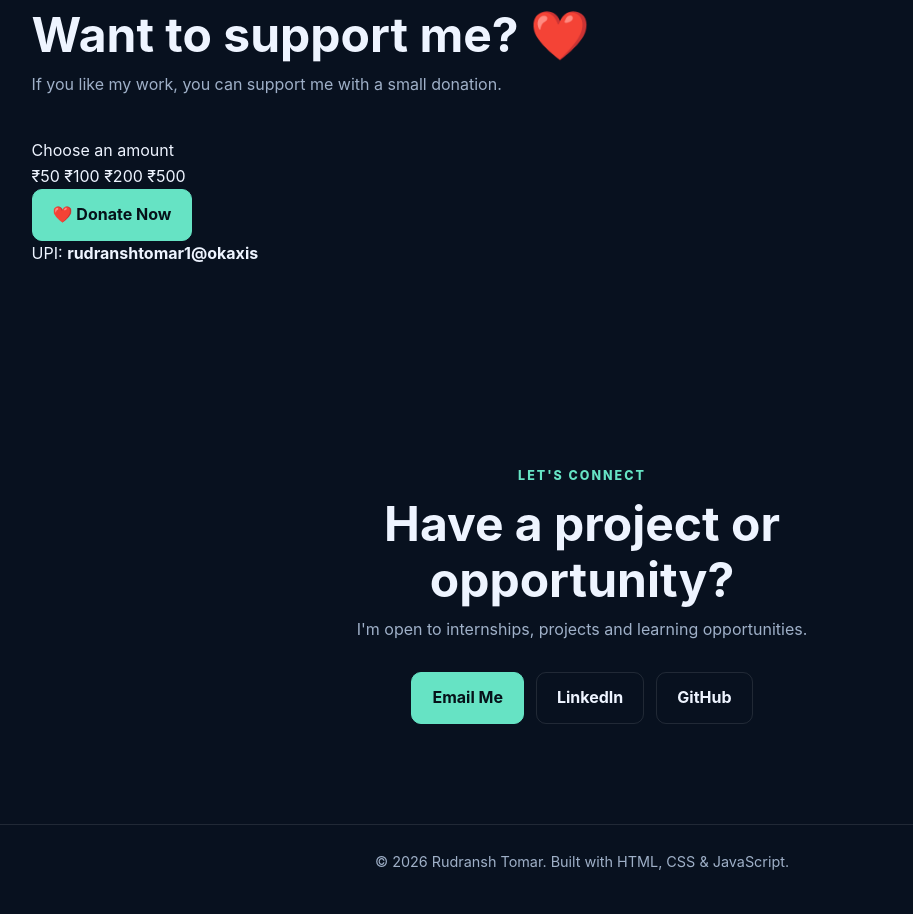
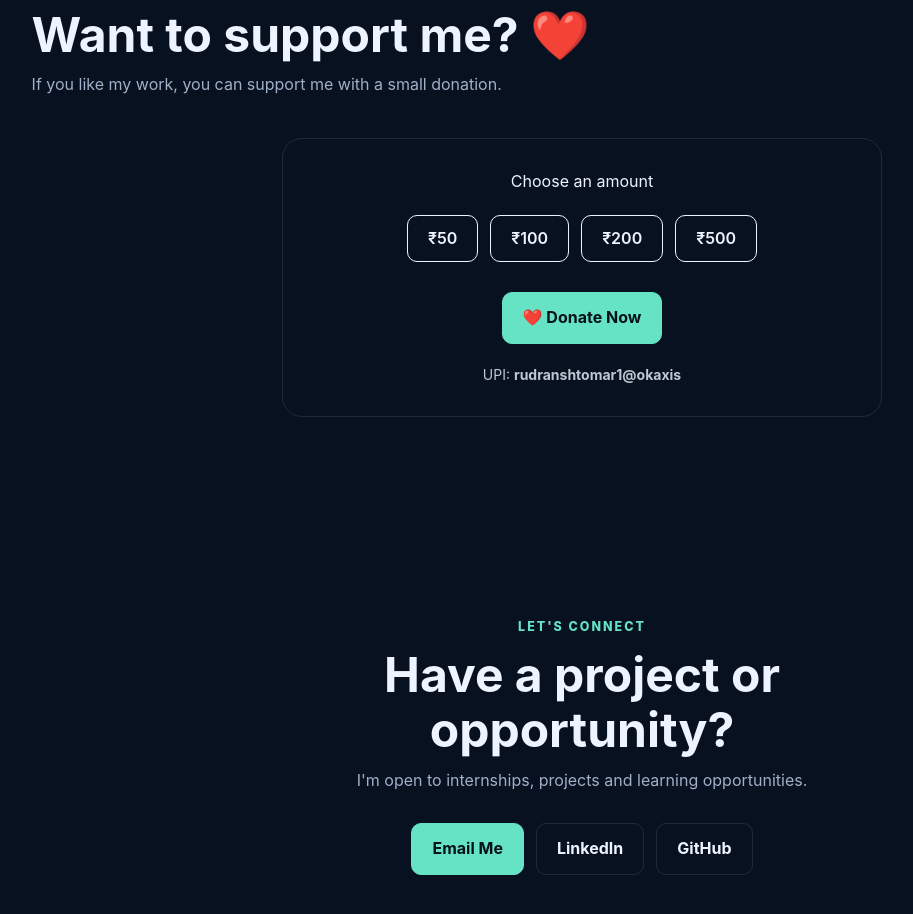
Before and after one commit to Rudranshtomar/portfolio, a plain HTML site: page index.html in a window 1280 px wide. Shown: the part 3740-4654 px from the top of the page, without its empty margins (58-971 px from the left). Drawn offline with Linux system fonts and the light colour scheme.

Commit message:
Update style.css
update porfolio

```diff
--- a/style.css
+++ b/style.css
@@ -274,3 +274,39 @@ footer {
   .skill-grid, .project-grid, .stats { grid-template-columns: 1fr; }
   h1 { font-size: 3rem; }
 }
+.donate-box {
+  max-width: 600px;
+  margin: 30px auto 0;
+  padding: 30px;
+  text-align: center;
+  border: 1px solid rgba(255, 255, 255, 0.1);
+  border-radius: 20px;
+}
+
+.donate-buttons {
+  display: flex;
+  justify-content: center;
+  gap: 12px;
+  flex-wrap: wrap;
+  margin: 20px 0;
+}
+
+.donate-buttons a {
+  text-decoration: none;
+  padding: 10px 20px;
+  border-radius: 10px;
+  border: 1px solid currentColor;
+  font-weight: 600;
+}
+
+.donate-main {
+  display: inline-block;
+  margin-top: 10px;
+  text-decoration: none;
+}
+
+.upi-text {
+  margin-top: 20px;
+  font-size: 14px;
+  opacity: 0.8;
+}
```
